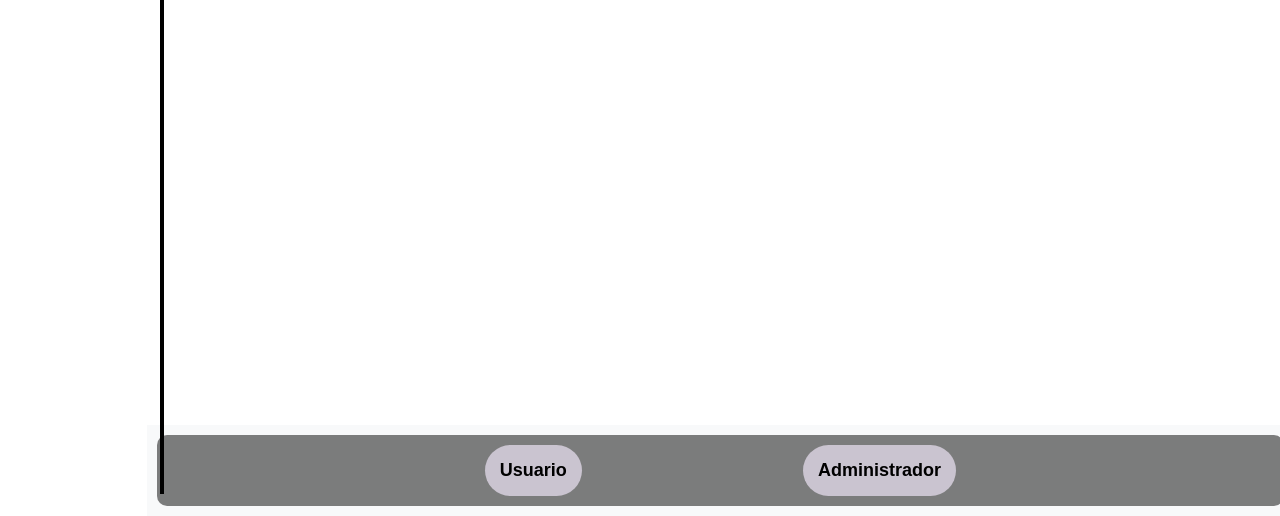
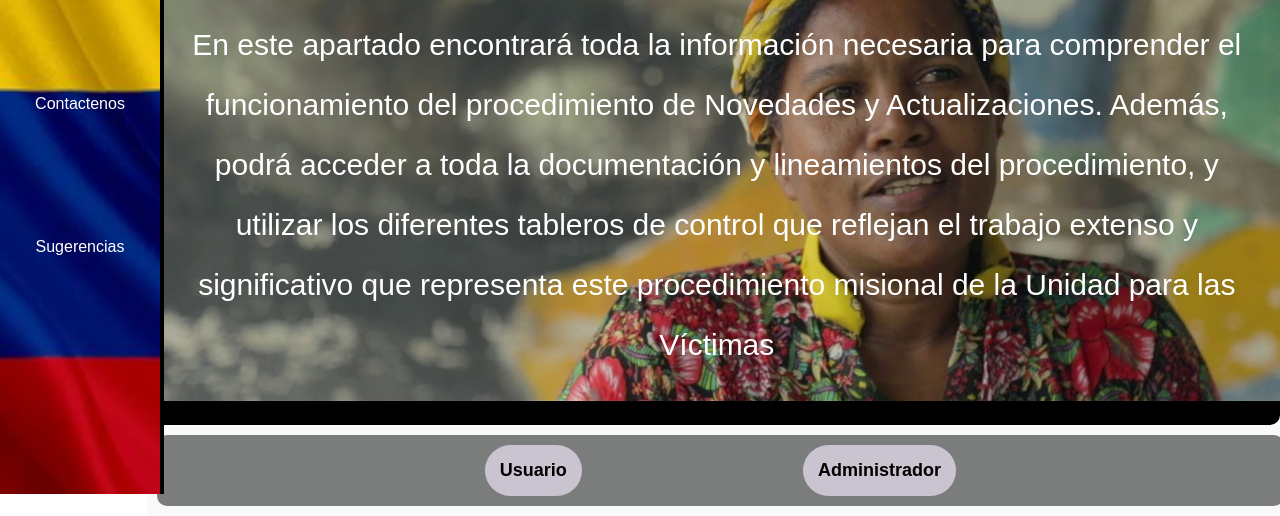
Before and after one commit to HamiltonFon/OPTIMIZACION_INFORMACION_PROCEDIMIENTO, a plain HTML site: page index.html in a window 1280 px wide. Shown: the part 306-822 px from the top of the page. Drawn offline with Linux system fonts and the light colour scheme.

Commit message:
visualización de las imagenes

```diff
--- a/css/index.css
+++ b/css/index.css
@@ -32,7 +32,7 @@ header {
 .menu-lateral {
     width: 12.5%; /* Ancho del menú lateral */
     height: 100vh; /* Altura del menú lateral ocupando toda la ventana */
-    background-image: url(img/Bandera_colombia.png); /* Ruta de la imagen que quieres usar */
+    background-image: url(../img/Bandera_colombia.png); /* Ruta de la imagen que quieres usar */
     background-size: cover; /* Hace que la imagen cubra todo el menú */
     background-position: center; /* Centra la imagen en el menú */
     position: fixed; /* Fija el menú lateral para que no se desplace */
@@ -78,7 +78,7 @@ main {
     color: black; /* Define el color del texto en negro */
     background-color: rgba(255, 255, 255, 0.8); /* Fondo blanco con 80% de opacidad (transparente) */
     border-radius: 10px; /* Bordes redondeados de 10px en el contenido */
-    background-image: url(img/UPV_Mujer.jpg); /* Ruta de la imagen de fondo */
+    background-image: url(../img/UPV_Mujer.jpg); /* Ruta de la imagen de fondo */
     background-size: cover; /* Asegura que la imagen cubra toda la sección */
     background-repeat: no-repeat; /* Evita que la imagen se repita */
     background-position: center; /* Centra la imagen en la sección */
--- a/index.html
+++ b/index.html
@@ -9,7 +9,7 @@
 
 <body>
     <header>
-        <img src="img/UPV.jpg" alt="Logo Unidad">
+        <img src="../img/UPV.jpg" alt="Logo Unidad">
     </header>
 
     <!-- Menú Lateral -->
```
